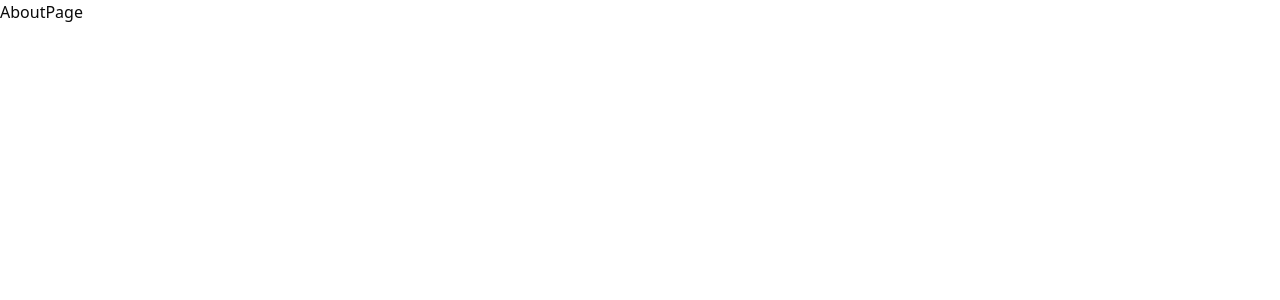
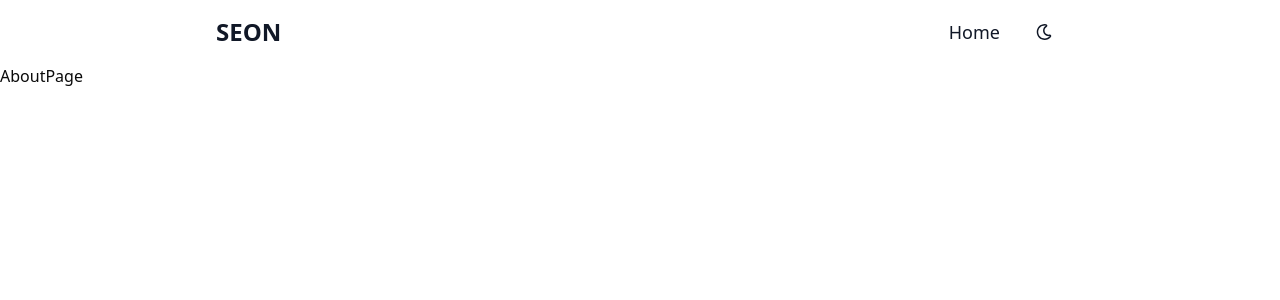
Before and after one commit to decollzoq/blog, a React (Create React App) app in the folder client/: page /about in a window 1280 px wide. Shown: the top 300 px of the page. Built offline with nearby package versions, Linux system fonts and the light colour scheme.

Commit message:
Feat: Header 컴포넌트 추가

```diff
--- a/client/src/components/Header.tsx
+++ b/client/src/components/Header.tsx
@@ -1,18 +1,31 @@
+import { FaRegMoon } from "react-icons/fa";
+import { IoSunnyOutline } from "react-icons/io5";
+
 function Header() {
+    function toggleDarkMode() {
+        document.documentElement.classList.toggle("dark");
+    }
     return (
-        <header className="w-full bg-white fixed top-0 ">
-            <div className="max-w-4lx px-14 h-16 grid grid-flow-col grid-cols-[auto_1fr_auto] gap-6 items-center justify-between">
-                <button className="hover:text-primary-light transition-colors ">
-                    <h1 className="text-2xl font-extrabold">SEON</h1>
-                </button>
-                <div></div>
-                <div className="flex items-center gap-4">
-                    <button className="hover:text-primary-light transition-colors">
-                        <h1 className="text-xl">Home</h1>
+        <header className="sticky top-0 bg-white text-gray-900 dark:bg-gray-900 dark:text-gray-50 z-10 transition-colors duration-500">
+            <nav className="container max-w-4xl mx-auto px-6 py-3 flex justify-between">
+                <div className="flex items-center">
+                    <h1 className="font-bold text-2xl">SEON</h1>
+                </div>
+                <div className="flex gap-6 place-items-center ">
+                    <div className="hover:text-primary transition-colors duration-500">
+                        <a href="/" className="text-lg">
+                            Home
+                        </a>
+                    </div>
+                    <button
+                        onClick={() => toggleDarkMode()}
+                        className="hover:bg-gray-100 dark:hover:bg-gray-800 p-2 rounded-xl w-10 h-10 transition-colors duration-500"
+                    >
+                        <FaRegMoon className="mx-auto dark:hidden transition-all duration-500" />
+                        <IoSunnyOutline className="mx-auto w-5 h-5 hidden dark:block text-gray-50 transition-all duration-500" />
                     </button>
-                    <button>다크모드</button>
                 </div>
-            </div>
+            </nav>
         </header>
     );
 }
--- a/client/src/routes/layouts/Default.tsx
+++ b/client/src/routes/layouts/Default.tsx
@@ -1,9 +1,10 @@
 import { Outlet } from "react-router";
 import { ScrollRestoration } from "react-router";
-
+import Header from "../../components/Header";
 export default function DefaultLayout() {
     return (
         <>
+            <Header />
             <Outlet />
             <ScrollRestoration />
         </>
```
